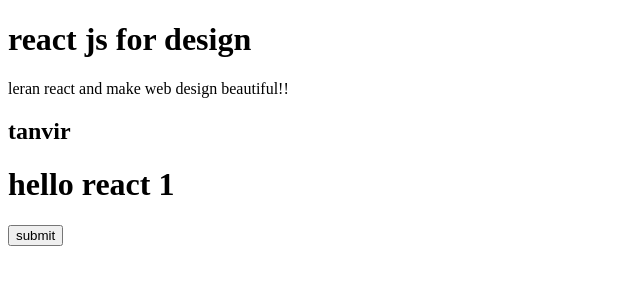
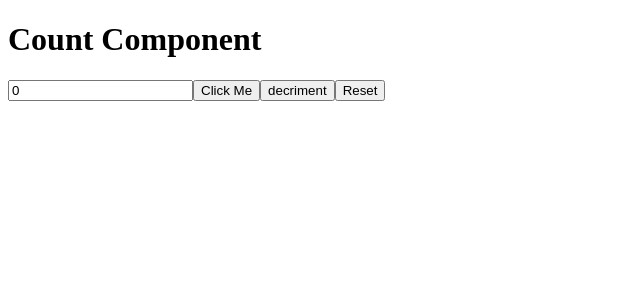
Before and after one commit to Faikuzzaman-Rizvi/React-Demo, a React (Vite) app in the folder demoproject/: page / in a window 1280 px wide. Shown: the top 300 px of the page, without its empty margins (0-640 px from the left). Built offline with nearby package versions, Linux system fonts and the light colour scheme.

Commit message:
useState Method

```diff
--- a/demoproject/src/App.jsx
+++ b/demoproject/src/App.jsx
@@ -1,32 +1,13 @@
-
-import Hero from './component/Hero';
+import React from 'react';
+import Count from './component/Count.jsx';
 
 const App = () => {
 
-  const itemObj={
-    name:"tanvir",
-    age:"23",
-    city:"Dhaka"}
-
-    const tanvir = h =>{ return(
-      <div>
-        <h1>hello react {h}</h1>
-      </div>
-    )}
-
-    const childBtn = () =>{
-
-      alert('hello programmer!!');
-
-    }
+  return (
+    <div>
+      <Count />
 
 
-  return (
-    <div>
-
-      <Hero title="react js for design" des="leran react and make web design beautiful!!" item={itemObj} tanvir={tanvir}
-      childBtn={childBtn}
-      />
     </div>
   );
 };
--- /dev/null
+++ b/demoproject/src/component/Count.jsx
@@ -0,0 +1,45 @@
+import React from 'react';
+import { useState } from 'react';
+
+function Count() {
+
+
+const [number , setNumber]=useState(0);
+
+const handaleClick = () => {
+
+    setNumber(number + 1);
+
+}
+
+const handaleDecriment = () => {
+
+    if (number > 0) {
+        setNumber(number - 1);
+    }
+
+
+}
+
+const resetCount = () => {
+    setNumber(0);
+}
+
+
+    return (
+        <div>
+
+            <h1>Count Component</h1>
+
+            <input type="text" value={number} readOnly />
+            <button onClick={handaleClick}>Click Me</button>
+            <button onClick={handaleDecriment}>decriment</button>
+            <button onClick={resetCount}>Reset</button>
+
+
+
+        </div>
+    );
+}
+
+export default Count;
--- a/demoproject/src/component/Hero.jsx
+++ b/demoproject/src/component/Hero.jsx
@@ -9,7 +9,7 @@
             <h2>{props.item.name}</h2>
             { props.tanvir(1)}
 
-            <button onClick={props.childBtn} >submit</button>
+            <button onClick={props.chilBtn} >submit</button>
         </div>
     );
 };
```
